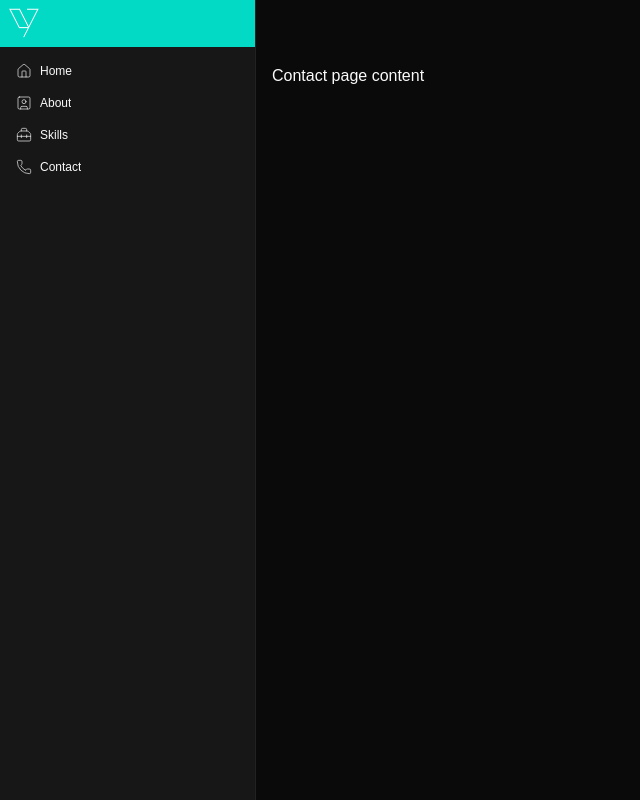
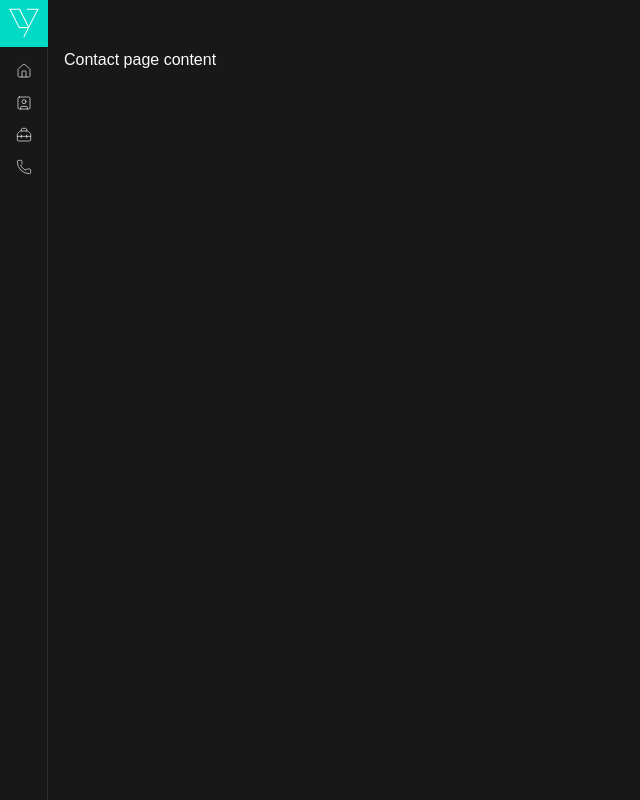
Before and after one commit to yaroslavvasko/yaroslavvasko.github.io, a React (Vite) app in the folder site/: page /contact in a window 1280 px wide. Shown: the whole page, without its empty margins (0-640 px from the left). Built offline with nearby package versions, Linux system fonts and the light colour scheme.

Commit message:
minor refactor

```diff
--- a/site/src/App.tsx
+++ b/site/src/App.tsx
@@ -1,40 +1,29 @@
 import { Route, Routes } from "react-router";
 import "./App.css";
 import { AppSidebar } from "./components/sidebar/app-sidebar";
+import { AppSidebarBody } from "./components/sidebar/app-sidebar-body";
 import { ThemeProvider } from "./components/theme-provider";
-import {
-  SidebarInset,
-  SidebarProvider,
-  SidebarTrigger,
-} from "./components/ui/sidebar";
+import { SidebarProvider } from "./components/ui/sidebar";
 import { TooltipProvider } from "./components/ui/tooltip";
-import HomePage from "./pages/home";
 import AboutPage from "./pages/about";
 import ContactPage from "./pages/contact";
+import HomePage from "./pages/home";
 import SkillsPage from "./pages/skills";
-import { useIsMobile } from "./hooks/use-mobile";
 
 function App() {
-  const isMobile = useIsMobile();
-
   return (
     <ThemeProvider defaultTheme="dark" storageKey="vite-ui-theme">
       <TooltipProvider>
         <SidebarProvider>
           <AppSidebar />
-          <SidebarInset>
-            <header className="flex h-16 shrink-0 items-center gap-2 transition-[width,height] ease-linear group-has-data-[collapsible=icon]/sidebar-wrapper:h-12">
-              {isMobile && <SidebarTrigger />}
-            </header>
-            <div className="flex flex-1 flex-col gap-4 p-4 pt-0">
+          <AppSidebarBody>
             <Routes>
               <Route index element={<HomePage />} />
               <Route path="about" element={<AboutPage />} />
               <Route path="skills" element={<SkillsPage />} />
               <Route path="contact" element={<ContactPage />} />
             </Routes>
-            </div>
-          </SidebarInset>
+          </AppSidebarBody>
         </SidebarProvider>
       </TooltipProvider>
     </ThemeProvider>
--- /dev/null
+++ b/site/src/components/sidebar/app-sidebar-body.tsx
@@ -0,0 +1,20 @@
+import { useIsMobile } from "@/hooks/use-mobile";
+import { SidebarInset, SidebarTrigger } from "../ui/sidebar";
+
+export function AppSidebarBody({
+  children,
+  ...props
+}: React.ComponentProps<typeof SidebarInset> & {
+  children?: React.ReactNode;
+}) {
+  const isMobile = useIsMobile();
+
+  return (
+    <SidebarInset {...props}>
+      <header className="flex h-16 shrink-0 items-center gap-2 transition-[width,height] ease-linear group-has-data-[collapsible=icon]/sidebar-wrapper:h-12">
+        {isMobile && <SidebarTrigger />}
+      </header>
+      <div className="flex flex-1 flex-col gap-4 p-4 pt-0">{children}</div>
+    </SidebarInset>
+  );
+}
--- a/site/src/components/ui/sidebar.tsx
+++ b/site/src/components/ui/sidebar.tsx
@@ -3,6 +3,7 @@ import { cva, type VariantProps } from "class-variance-authority";
 import { Slot } from "radix-ui";
 
 import { useIsMobile } from "@/hooks/use-mobile";
+import { useSidebar } from "@/hooks/useSidebar";
 import { cn } from "@/lib/utils";
 import { Input } from "@/components/ui/input";
 import { Separator } from "@/components/ui/separator";
@@ -39,17 +40,8 @@ type SidebarContextProps = {
 
 const SidebarContext = React.createContext<SidebarContextProps | null>(null);
 
-function useSidebar() {
-  const context = React.useContext(SidebarContext);
-  if (!context) {
-    throw new Error("useSidebar must be used within a SidebarProvider.");
-  }
-
-  return context;
-}
-
 function SidebarProvider({
-  defaultOpen = true,
+  defaultOpen = false,
   open: openProp,
   onOpenChange: setOpenProp,
   className,
@@ -694,5 +686,5 @@ export {
   SidebarRail,
   SidebarSeparator,
   SidebarTrigger,
-  useSidebar,
+  SidebarContext,
 };
--- /dev/null
+++ b/site/src/hooks/useSidebar.ts
@@ -0,0 +1,11 @@
+import React from "react";
+import { SidebarContext } from "@/components/ui/sidebar";
+
+export function useSidebar() {
+  const context = React.useContext(SidebarContext);
+  if (!context) {
+    throw new Error("useSidebar must be used within a SidebarProvider.");
+  }
+
+  return context;
+}
--- a/site/src/index.css
+++ b/site/src/index.css
@@ -84,7 +84,7 @@
 }
 
 .dark {
-  --background: oklch(0.145 0 0);
+  --background: oklch(0.209 0 0);
   --foreground: oklch(0.985 0 0);
   --card: oklch(0.205 0 0);
   --card-foreground: oklch(0.985 0 0);
@@ -107,7 +107,7 @@
   --chart-3: oklch(0.439 0 0);
   --chart-4: oklch(0.371 0 0);
   --chart-5: oklch(0.269 0 0);
-  --sidebar: oklch(0.205 0 0);
+  --sidebar: oklch(0.209 0 0);
   --sidebar-foreground: oklch(0.985 0 0);
   --sidebar-primary: oklch(0.7976 0.142 182.71);
   --sidebar-primary-foreground: oklch(0.987 0.026 102.212);
```
Lines whose indentation alone changed are shown as unchanged.
